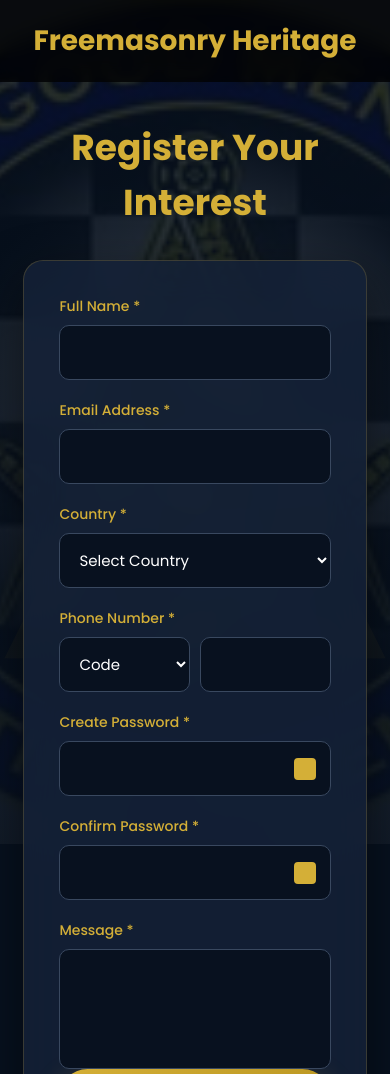
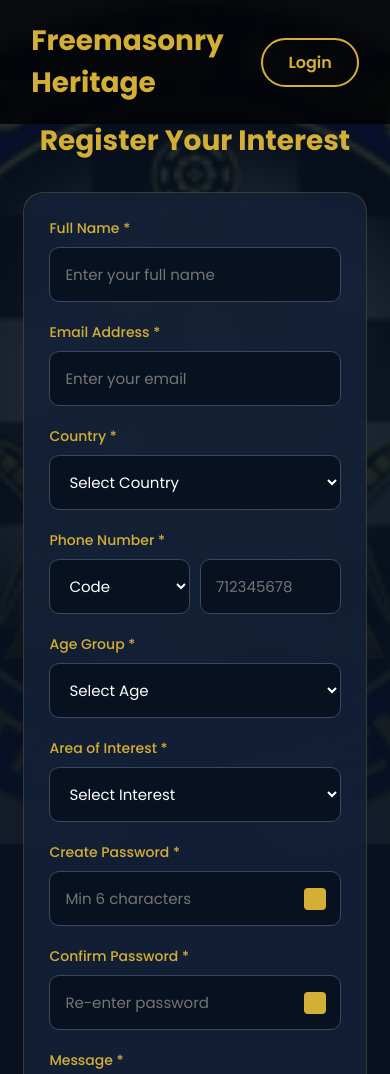
Before and after one commit to mansoryfamily/MANSONRY-FAMILY-FRATERNITY-, a website: page register.html in a window 390 px wide. Shown: the top 1074 px of the page. Drawn offline with Linux system fonts and the light colour scheme.

Commit message:
Update register.html

```diff
--- a/register.html
+++ b/register.html
@@ -6,7 +6,7 @@
 <title>Freemasonry | Membership Registration</title>
 <link href="https://fonts.googleapis.com/css2?family=Poppins:wght@300;400;500;600;700&display=swap" rel="stylesheet">
 
-<!-- PWA TAGS -->
+<!-- PWA -->
 <link rel="manifest" href="manifest.json">
 <meta name="theme-color" content="#d4af37">
 <meta name="apple-mobile-web-app-capable" content="yes">
@@ -16,13 +16,15 @@
 <style>
 *{margin:0;padding:0;box-sizing:border-box;font-family:'Poppins',sans-serif;}
 body{background:#07111f;color:white;min-height:100vh;padding-bottom:100px;}
-body::before{content:"";position:fixed;top:0;left:0;width:100%;height:100%;background:linear-gradient(rgba(7,17,31,.85), rgba(7,17,31,.95)),url("1517026394531.jpeg");background-size:cover;background-position:center;background-attachment:fixed;z-index:-2;}
+body::before{content:"";position:fixed;top:0;left:0;width:100%;height:100%;background:linear-gradient(rgba(7,17,31,.85), rgba(7,17,31,.95)),url("1517026394531.jpeg");background-size:cover;background-position:center;z-index:-2;}
 body::after{content:"◬";position:fixed;top:50%;left:50%;transform:translate(-50%,-50%);font-size:500px;color:rgba(212,175,55,.04);z-index:-1;pointer-events:none;}
-header{position:fixed;top:0;left:0;width:100%;padding:20px 8%;display:flex;justify-content:center;align-items:center;background:rgba(0,0,0,.75);backdrop-filter:blur(10px);z-index:1000;}
-.logo{font-size:28px;font-weight:700;color:#d4af37;text-align:center;}
+header{position:fixed;top:0;left:0;width:100%;padding:20px 8%;display:flex;justify-content:space-between;align-items:center;background:rgba(0,0,0,.75);backdrop-filter:blur(10px);z-index:1000;}
+.logo{font-size:28px;font-weight:700;color:#d4af37;}
+.header-btn{background:transparent;color:#d4af37;padding:10px 25px;border:2px solid #d4af37;border-radius:30px;text-decoration:none;font-weight:600;transition:.3s;}
+.header-btn:hover{background:#d4af37;color:#111;}
 .container{padding:120px 6% 50px;max-width:900px;margin:auto;}
 .title{text-align:center;font-size:36px;color:#d4af37;margin-bottom:30px;}
-.register-box{background:rgba(20,34,56,.85);backdrop-filter:blur(20px);padding:35px;border-radius:20px;border:1px solid rgba(212,175,55,.2);box-shadow:0 20px 50px rgba(0,0,0,.5);}
+.register-box{background:rgba(20,34,56,.85);backdrop-filter:blur(20px);padding:35px;border-radius:20px;border:1px solid rgba(212,175,55,.2);}
 .form-grid{display:grid;grid-template-columns:repeat(auto-fit,minmax(250px,1fr));gap:20px;}
 .input-group{display:flex;flex-direction:column;}
 label{margin-bottom:8px;color:#d4af37;font-size:14px;font-weight:500;}
@@ -30,51 +32,129 @@ input,select,textarea{background:#08111f;border:1px solid #39485f;padding:15px;b
 input:focus,select:focus,textarea:focus{border-color:#d4af37;}
 textarea{height:120px;resize:none;grid-column:1/-1;}
 .full{grid-column:1/-1;}
+
+/* PHONE WITH COUNTRY CODE */
 .phone-wrapper{display:flex;gap:10px;}
 .phone-wrapper .input-group{flex:1;}
+.phone-wrapper select{width:100%;}
+
 .password-wrapper{position:relative;}
 .password-wrapper input{padding-right:50px;}
 .toggle-password{position:absolute;right:15px;top:50%;transform:translateY(-50%);width:22px;height:22px;background:#d4af37;border:2px solid #d4af37;border-radius:4px;cursor:pointer;transition:.3s;}
-.toggle-password.active{background:transparent;}
-.btn{margin-top:30px;width:100%;max-width:300px;padding:16px;margin:auto;display:block;border:none;border-radius:40px;background:linear-gradient(135deg,#d4af37,#b8941f);color:#111;font-size:16px;font-weight:700;cursor:pointer;box-shadow:0 10px 30px rgba(212,175,55,.3);}
-.btn:disabled{opacity:.6;}
+.toggle-password.active{background:transparent;} /* Gold=hidden, Outline=visible */
+
+.btn{margin-top:30px;width:100%;max-width:300px;padding:16px;margin-left:auto;margin-right:auto;display:block;border:none;border-radius:40px;background:linear-gradient(135deg,#d4af37,#b8941f);color:#111;font-size:16px;font-weight:700;cursor:pointer;transition:.3s;}
+.btn:hover{transform:translateY(-3px);}
+.btn:disabled{opacity:.6;transform:none;}
+
 .toast{position:fixed;top:50%;left:50%;transform:translate(-50%,-50%) scale(0.8);background:rgba(20,34,56,.98);padding:25px 35px;border-radius:15px;border:2px solid #d4af37;z-index:9999;opacity:0;transition:.4s;text-align:center;min-width:300px;}
 .toast.show{opacity:1;transform:translate(-50%,-50%) scale(1);}
 .toast.success{border-color:#4cff88;} .toast.error{border-color:#ff5555;}
+.toast .icon{font-size:40px;margin-bottom:10px;display:block;}
+.toast .message{font-size:16px;font-weight:600;color:#fff;}
+
 .login-link{text-align:center;margin-top:20px;}
 .login-link a{color:#d4af37;text-decoration:none;font-weight:600;}
+
+/* INSTALL POPUP */
 .install-popup{position:fixed;top:50%;left:50%;transform:translate(-50%,-50%) scale(0.8);background:rgba(20,34,56,.98);backdrop-filter:blur(20px);padding:30px 25px;border-radius:20px;border:2px solid #d4af37;z-index:99999;display:none;flex-direction:column;align-items:center;gap:20px;width:90%;max-width:380px;box-shadow:0 20px 60px rgba(212,175,55,.4);animation:popupIn .4s forwards;text-align:center;}
 @keyframes popupIn{to{transform:translate(-50%,-50%) scale(1);}}
 .install-popup img{width:70px;height:70px;border-radius:18px;border:2px solid #d4af37;}
 .install-popup .text h4{color:#d4af37;margin-bottom:8px;font-size:18px;}
+.install-popup .text p{color:#ccc;font-size:14px;}
 .install-popup .btns{display:flex;gap:12px;width:100%;}
 .install-popup .btn-install{flex:1;background:linear-gradient(135deg,#d4af37,#b8941f);color:#111;border:none;padding:12px 18px;border-radius:25px;font-weight:bold;cursor:pointer;}
 .install-popup .btn-close{flex:1;background:transparent;color:#ccc;border:1px solid #39485f;padding:12px 18px;border-radius:25px;cursor:pointer;}
+@media(max-width:700px){.title{font-size:28px;}.register-box{padding:25px;}}
 </style>
 </head>
+
 <body>
 <div id="toast" class="toast"><span class="icon" id="toastIcon"></span><span class="message" id="toastMessage"></span></div>
 
+<!-- INSTALL APP POPUP -->
 <div class="install-popup" id="installPopup">
   <img src="icon-512.png" alt="logo">
   <div class="text"><h4>Install Mansory Family App</h4><p>Add to home screen for faster access</p></div>
   <div class="btns"><button class="btn-install" id="btnInstall">Install</button><button class="btn-close" id="btnClose">Later</button></div>
 </div>
 
-<header><div class="logo">Freemasonry Heritage</div></header>
+<header>
+  <div class="logo">Freemasonry Heritage</div>
+  <a href="login.html" class="header-btn">Login</a>
+</header>
 
 <div class="container">
 <h2 class="title">Register Your Interest</h2>
 <div class="register-box">
 <form id="registrationForm">
 <div class="form-grid">
-<div class="input-group"><label>Full Name *</label><input id="fullName" type="text" required></div>
-<div class="input-group"><label>Email Address *</label><input id="email" type="email" required></div>
-<div class="input-group"><label>Country *</label><select id="country" required><option value="">Select Country</option><option value="Kenya">🇰🇪 Kenya</option><option value="Uganda">🇺🇬 Uganda</option><option value="Tanzania">🇹🇿 Tanzania</option><option value="Other">Other</option></select></div>
-<div class="input-group"><label>Phone Number *</label><div class="phone-wrapper"><select id="countryCode" required><option value="">Code</option><option value="+254">+254</option><option value="+256">+256</option><option value="+255">+255</option></select><input id="phone" type="tel" required></div></div>
-<div class="input-group"><label>Create Password *</label><div class="password-wrapper"><input id="password" type="password" required><button type="button" class="toggle-password" data-target="password"></button></div></div>
-<div class="input-group"><label>Confirm Password *</label><div class="password-wrapper"><input id="confirmPassword" type="password" required><button type="button" class="toggle-password" data-target="confirmPassword"></button></div></div>
-<div class="input-group full"><label>Message *</label><textarea id="message" required></textarea></div>
+
+<div class="input-group"><label>Full Name *</label><input id="fullName" type="text" placeholder="Enter your full name" required></div>
+<div class="input-group"><label>Email Address *</label><input id="email" type="email" placeholder="Enter your email" required></div>
+
+<!-- COUNTRY FIRST -->
+<div class="input-group">
+<label>Country *</label>
+<select id="country" required>
+<option value="">Select Country</option>
+<option value="Kenya">🇰🇪 Kenya</option>
+<option value="Uganda">🇺🇬 Uganda</option>
+<option value="Tanzania">🇹🇿 Tanzania</option>
+<option value="Rwanda">🇷🇼 Rwanda</option>
+<option value="DRC">🇨🇩 DRC</option>
+<option value="South Africa">🇿🇦 South Africa</option>
+<option value="Nigeria">🇳🇬 Nigeria</option>
+<option value="Ghana">🇬🇭 Ghana</option>
+<option value="Ethiopia">🇪🇹 Ethiopia</option>
+<option value="Zimbabwe">🇿🇼 Zimbabwe</option>
+<option value="Zambia">🇿🇲 Zambia</option>
+<option value="Botswana">🇧🇼 Botswana</option>
+<option value="Namibia">🇳🇦 Namibia</option>
+<option value="USA">🇺🇸 USA</option>
+<option value="UK">🇬🇧 UK</option>
+<option value="Canada">🇨🇦 Canada</option>
+<option value="Australia">🇦🇺 Australia</option>
+<option value="India">🇮🇳 India</option>
+<option value="Other">Other</option>
+</select>
+</div>
+
+<!-- PHONE NUMBER SECOND - SAME SIZE CARD -->
+<div class="input-group">
+<label>Phone Number *</label>
+<div class="phone-wrapper">
+<select id="countryCode" required>
+<option value="">Code</option>
+<option value="+254">+254 🇰🇪 Kenya</option>
+<option value="+256">+256 🇺🇬 Uganda</option>
+<option value="+255">+255 🇹🇿 Tanzania</option>
+<option value="+250">+250 🇷🇼 Rwanda</option>
+<option value="+243">+243 🇨🇩 DRC</option>
+<option value="+27">+27 🇿🇦 South Africa</option>
+<option value="+234">+234 🇳🇬 Nigeria</option>
+<option value="+233">+233 🇬🇭 Ghana</option>
+<option value="+251">+251 🇪🇹 Ethiopia</option>
+<option value="+263">+263 🇿🇼 Zimbabwe</option>
+<option value="+260">+260 🇿🇲 Zambia</option>
+<option value="+267">+267 🇧🇼 Botswana</option>
+<option value="+264">+264 🇳🇦 Namibia</option>
+<option value="+1">+1 🇺🇸 USA / 🇨🇦 Canada</option>
+<option value="+44">+44 🇬🇧 UK</option>
+<option value="+61">+61 🇦🇺 Australia</option>
+<option value="+91">+91 🇮🇳 India</option>
+</select>
+<input id="phone" type="tel" placeholder="712345678" required pattern="[0-9]{7,15}">
+</div>
+</div>
+
+<div class="input-group"><label>Age Group *</label><select id="age" required><option value="">Select Age</option><option>18 - 25</option><option>26 - 40</option><option>41 - 60</option><option>60+</option></select></div>
+<div class="input-group"><label>Area of Interest *</label><select id="interest" required><option value="">Select Interest</option><option>Brotherhood & Mentorship</option><option>Community Service</option><option>Business & Growth</option><option>Personal Development</option></select></div>
+
+<div class="input-group"><label>Create Password *</label><div class="password-wrapper"><input id="password" type="password" placeholder="Min 6 characters" required minlength="6"><button type="button" class="toggle-password" data-target="password"></button></div></div>
+<div class="input-group"><label>Confirm Password *</label><div class="password-wrapper"><input id="confirmPassword" type="password" placeholder="Re-enter password" required minlength="6"><button type="button" class="toggle-password" data-target="confirmPassword"></button></div></div>
+<div class="input-group full"><label>Message *</label><textarea id="message" placeholder="Tell us why you would like to join our brotherhood" required></textarea></div>
+
 </div>
 <button class="btn" id="submitBtn" type="submit">Submit Registration</button>
 <div class="login-link"><p style="color:#ccc;">Already a member? <a href="login.html">Login here</a></p></div>
@@ -87,7 +167,16 @@ import { initializeApp } from "https://www.gstatic.com/firebasejs/10.12.2/fireba
 import { getAuth, createUserWithEmailAndPassword } from "https://www.gstatic.com/firebasejs/10.12.2/firebase-auth.js";
 import { getDatabase, ref, set } from "https://www.gstatic.com/firebasejs/10.12.2/firebase-database.js";
 
-const firebaseConfig = {apiKey: "AIzaSyBSs3ekiR8vQ_1Ar5oZVBKGjuOQbwcgNEM",authDomain: "mansonry-family-fraternity.firebaseapp.com",databaseURL: "https://mansonry-family-fraternity-default-rtdb.europe-west1.firebasedatabase.app",projectId: "mansonry-family-fraternity",storageBucket: "mansonry-family-fraternity.firebasestorage.app",messagingSenderId: "964415179161",appId: "1:964415179161:web:c8fd1a777542932d7c6b08"};
+const firebaseConfig = {
+  apiKey: "AIzaSyBSs3ekiR8vQ_1Ar5oZVBKGjuOQbwcgNEM",
+  authDomain: "mansonry-family-fraternity.firebaseapp.com",
+  databaseURL: "https://mansonry-family-fraternity-default-rtdb.europe-west1.firebasedatabase.app",
+  projectId: "mansonry-family-fraternity",
+  storageBucket: "mansonry-family-fraternity.firebasestorage.app",
+  messagingSenderId: "964415179161",
+  appId: "1:964415179161:web:c8fd1a777542932d7c6b08"
+};
+
 const app = initializeApp(firebaseConfig);
 const auth = getAuth(app);
 const database = getDatabase(app);
@@ -99,28 +188,77 @@ const countryCodeSelect = document.getElementById("countryCode");
 const toast = document.getElementById("toast");
 const toastIcon = document.getElementById("toastIcon");
 const toastMessage = document.getElementById("toastMessage");
-const countryToCode = {"Kenya":"+254","Uganda":"+256","Tanzania":"+255"};
 
-countrySelect.addEventListener("change", () => { if(countryToCode[countrySelect.value]){ countryCodeSelect.value = countryToCode[countrySelect.value]; }});
+const countryToCode = {
+"Kenya":"+254","Uganda":"+256","Tanzania":"+255","Rwanda":"+250","DRC":"+243",
+"South Africa":"+27","Nigeria":"+234","Ghana":"+233","Ethiopia":"+251",
+"Zimbabwe":"+263","Zambia":"+260","Botswana":"+267","Namibia":"+264",
+"USA":"+1","UK":"+44","Canada":"+1","Australia":"+61","India":"+91"
+};
 
-function showToast(type, message){toast.className = `toast ${type} show`;toastIcon.textContent = type === 'success'? '✓' : '✕';toastMessage.textContent = message;setTimeout(() => {toast.classList.remove('show');}, 3000);}
+// AUTO SELECT CODE WHEN COUNTRY CHANGES
+countrySelect.addEventListener("change", () => {
+  if(countryToCode[countrySelect.value]){
+    countryCodeSelect.value = countryToCode[countrySelect.value];
+  }
+});
 
-document.querySelectorAll('.toggle-password').forEach(btn => {btn.addEventListener('click', () => {const input = document.getElementById(btn.getAttribute('data-target'));input.type = input.type === 'password'? 'text' : 'password';btn.classList.toggle('active');});});
+function showToast(type, message){
+  toast.className = `toast ${type} show`;
+  toastIcon.textContent = type === 'success'? '✓' : '✕';
+  toastMessage.textContent = message;
+  setTimeout(() => {toast.classList.remove('show');}, 3000);
+}
+
+// PASSWORD TOGGLE WITH COLOR
+document.querySelectorAll('.toggle-password').forEach(btn => {
+    btn.addEventListener('click', () => {
+        const input = document.getElementById(btn.getAttribute('data-target'));
+        input.type = input.type === 'password'? 'text' : 'password';
+        btn.classList.toggle('active');
+    });
+});
 
 form.addEventListener("submit", async (event) => {
-    event.preventDefault();button.disabled = true;button.textContent = "Creating Account...";
-    const fullName = document.getElementById("fullName").value.trim();const email = document.getElementById("email").value.trim();const country = document.getElementById("country").value;const countryCode = document.getElementById("countryCode").value;const phoneNumber = document.getElementById("phone").value.trim();const phone = countryCode + phoneNumber;const message = document.getElementById("message").value.trim();const password = document.getElementById("password").value;const confirmPassword = document.getElementById("confirmPassword").value;
+    event.preventDefault();
+    button.disabled = true;
+    button.textContent = "Creating Account...";
+
+    const fullName = document.getElementById("fullName").value.trim();
+    const email = document.getElementById("email").value.trim();
+    const country = document.getElementById("country").value;
+    const countryCode = document.getElementById("countryCode").value;
+    const phoneNumber = document.getElementById("phone").value.trim();
+    const phone = countryCode + phoneNumber;
+    const age = document.getElementById("age").value;
+    const interest = document.getElementById("interest").value;
+    const message = document.getElementById("message").value.trim();
+    const password = document.getElementById("password").value;
+    const confirmPassword = document.getElementById("confirmPassword").value;
+
+    if(!country){ showToast('error','Please select country'); button.disabled=false; button.textContent="Submit Registration"; return; }
+    if(!countryCode){ showToast('error','Please select country code'); button.disabled=false; button.textContent="Submit Registration"; return; }
     if(password !== confirmPassword){ showToast('error','Passwords do not match'); button.disabled=false; button.textContent="Submit Registration"; return; }
+    if(password.length < 6){ showToast('error','Password must be 6 characters or more'); button.disabled=false; button.textContent="Submit Registration"; return; }
+
     try {
         const userCredential = await createUserWithEmailAndPassword(auth, email, password);
-        const user = userCredential.user;const userData = {uid:user.uid,fullName,email,country,countryCode,phoneNumber,phone,message,status:"pending",role:"member",timestamp:new Date().toISOString()};
+        const user = userCredential.user;
+        const userData = {uid:user.uid,fullName,email,country,countryCode,phoneNumber,phone,age,interest,message,status:"pending",role:"member",timestamp:new Date().toISOString()};
         await set(ref(database, "users/" + user.uid), userData);
-        showToast('success','Registration Successful! Redirecting...');button.textContent = "Success";form.reset();
+        showToast('success','Registration Successful! Redirecting...');
+        button.textContent = "Success";
+        form.reset();
         setTimeout(() => {window.location.href = "dashboard.html";}, 1500);
-    } catch (error) {button.disabled = false;button.textContent = "Submit Registration";showToast('error', error.message);}
+    } catch (error) {
+        button.disabled = false;
+        button.textContent = "Submit Registration";
+        if(error.code === 'auth/email-already-in-use'){ showToast('error','This email is already registered'); }
+        else { showToast('error','Registration Failed: ' + error.message); }
+    }
 });
 
-// PWA INSTALL
+// PWA INSTALL POPUP
 let deferredPrompt;const installPopup = document.getElementById('installPopup');const btnInstall = document.getElementById('btnInstall');const btnClose = document.getElementById('btnClose');
 window.addEventListener('beforeinstallprompt', (e) => {e.preventDefault();deferredPrompt = e;setTimeout(() => {if(!window.matchMedia('(display-mode: standalone)').matches){installPopup.style.display = 'flex';}}, 2000);});
 btnInstall.addEventListener('click', async () => {installPopup.style.display = 'none';if(deferredPrompt){deferredPrompt.prompt();await deferredPrompt.userChoice;deferredPrompt = null;}});
```
